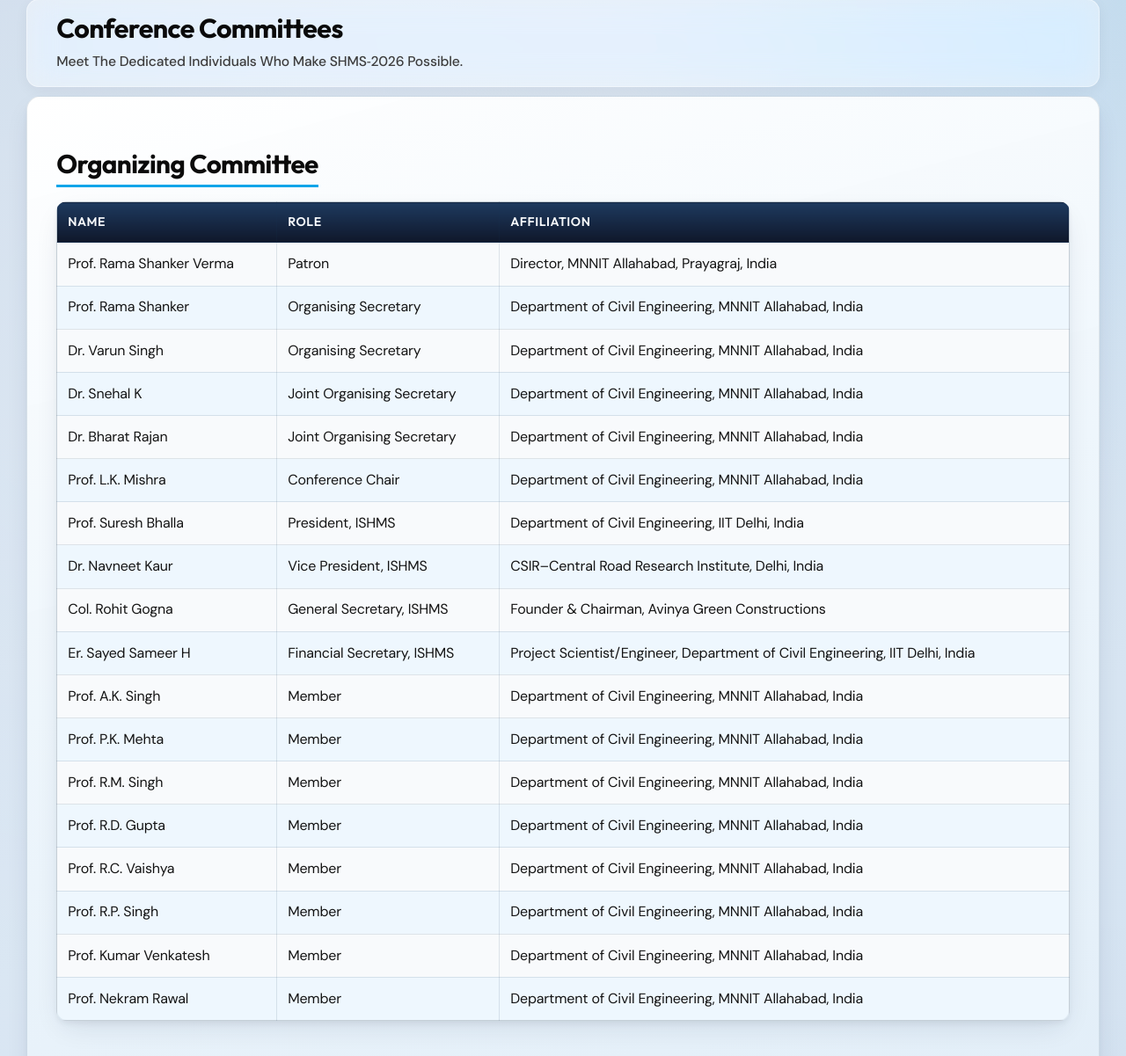
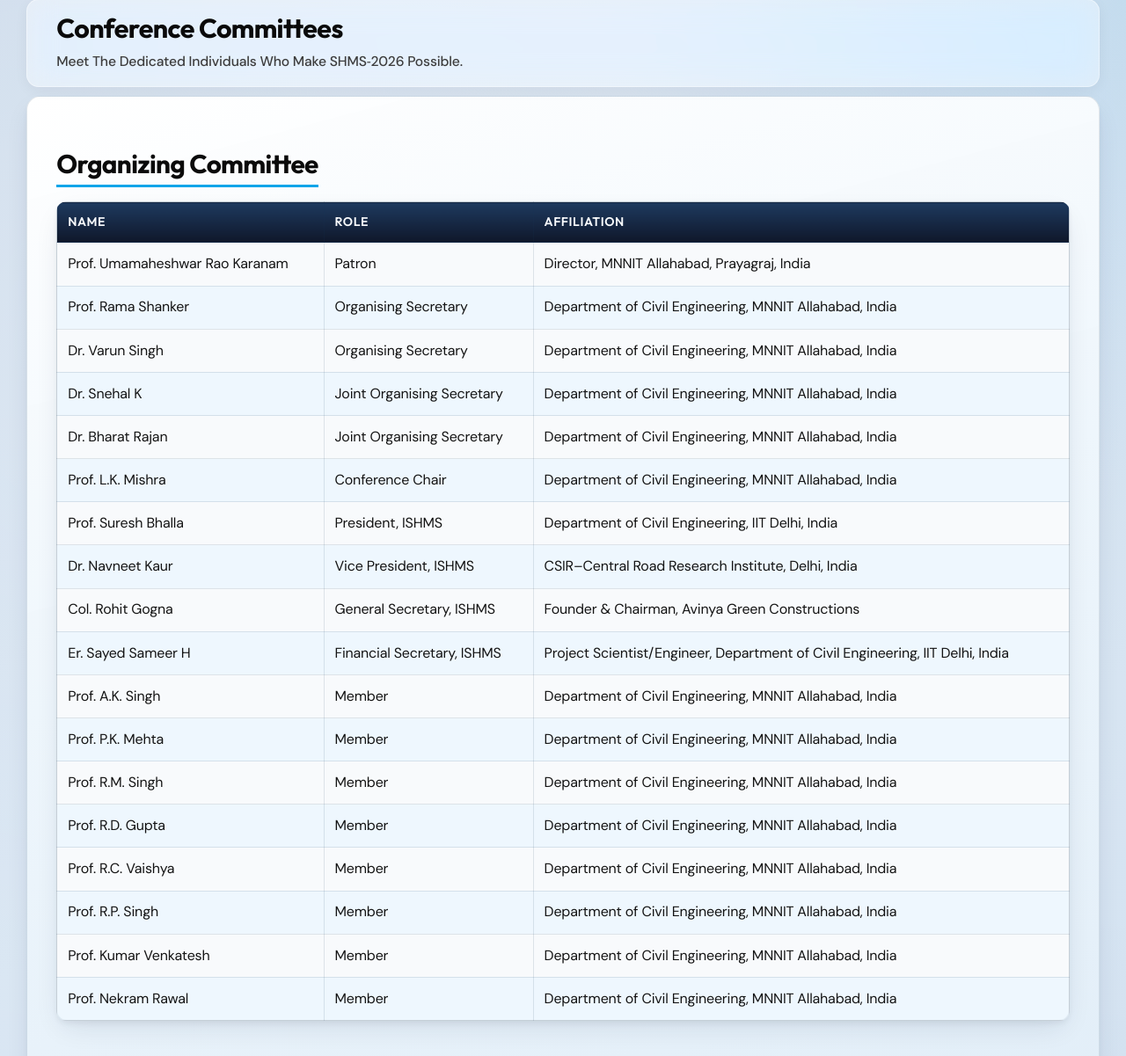
Before and after one commit to Ayush25shrivastava/SHMS-2026-Website, a PHP site: page /CLI/committees.php in a window 1280 px wide. Shown: the part 829-2030 px from the top of the page at 88% size. Run offline with PHP 8.4, Linux system fonts and the light colour scheme; some libraries are stand-ins or nearby versions.

Commit message:
docs: update Patron name in committees page

```diff
--- a/committees.php
+++ b/committees.php
@@ -36,7 +36,7 @@ $shmsNavPage = 'committees';
         </tr>
       </thead>
       <tbody>
-        <tr><td>Prof. Rama Shanker Verma</td><td>Patron</td><td>Director, MNNIT Allahabad, Prayagraj, India</td></tr>
+        <tr><td>Prof. Umamaheshwar Rao Karanam</td><td>Patron</td><td>Director, MNNIT Allahabad, Prayagraj, India</td></tr>
         <tr><td>Prof. Rama Shanker</td><td>Organising Secretary</td><td>Department of Civil Engineering, MNNIT Allahabad, India</td></tr>
         <tr><td>Dr. Varun Singh</td><td>Organising Secretary</td><td>Department of Civil Engineering, MNNIT Allahabad, India</td></tr>
         <tr><td>Dr. Snehal K</td><td>Joint Organising Secretary</td><td>Department of Civil Engineering, MNNIT Allahabad, India</td></tr>
```
